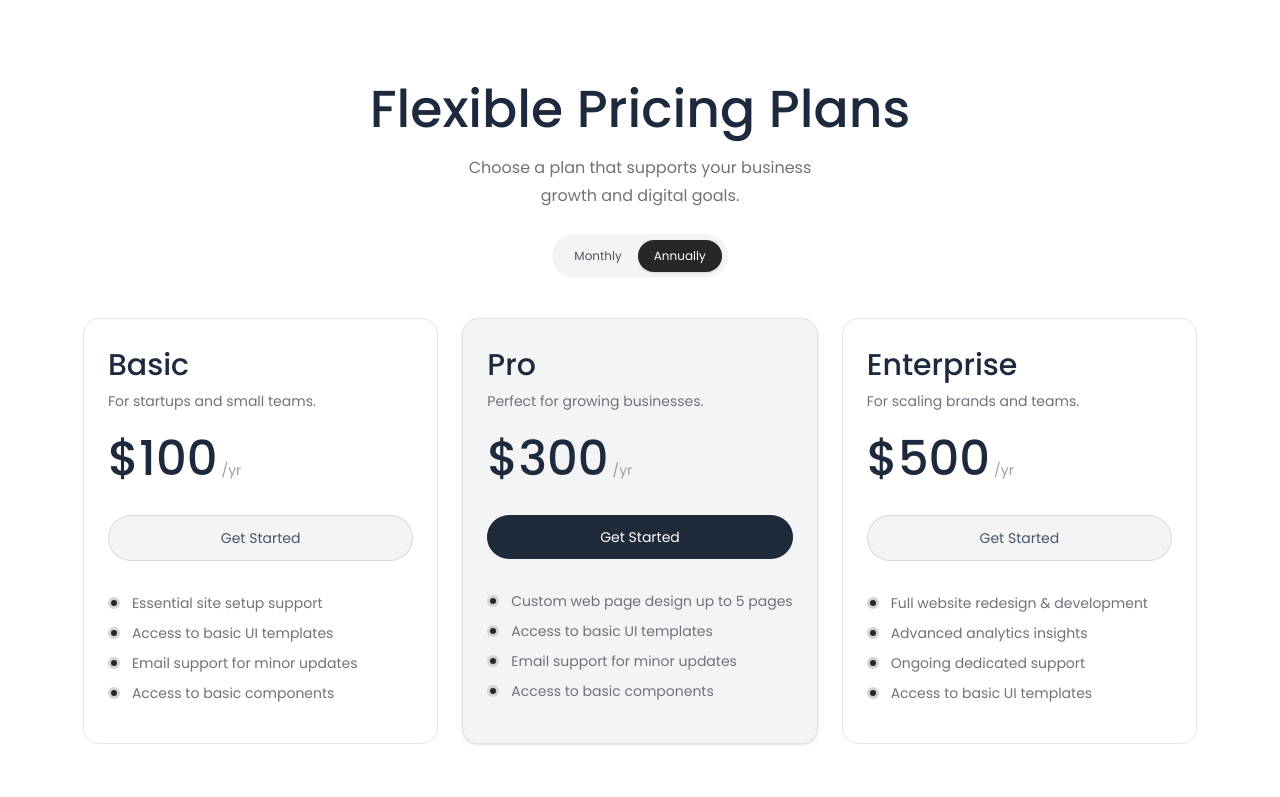
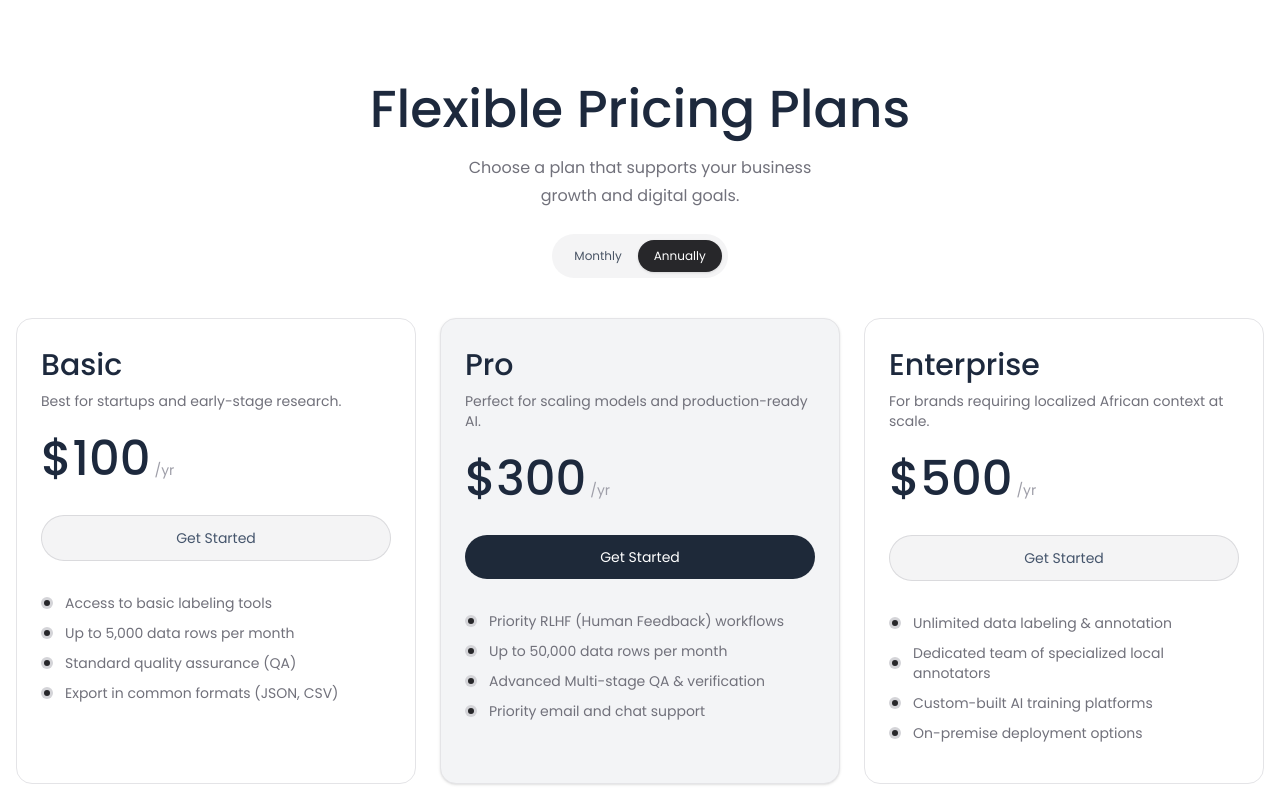
Before and after one commit to GIDEONJR4/Code-Stoic, a React (Vite) app: page / in a window 1280 px wide. Shown: the part 2000-2797 px from the top of the page. Built offline with nearby package versions, Linux system fonts and the light colour scheme.

Commit message:
change commit message for your changes.

```diff
--- a/src/What-we-do.jsx
+++ b/src/What-we-do.jsx
@@ -1,6 +1,9 @@
 export default function WhatWeDo() {
   return (
-    <div className="py-9 px-20 gap-4 items-center flex-1 justify-center flex flex-col bg-white">
+    <div
+      className="py-9 px-20 gap-4 items-center flex-1 justify-center flex flex-col bg-white"
+      id="what-we-do"
+    >
       <div>
         <h1 className="text-center font-bold text-5xl  text-red-600">
           What We Do
--- a/src/cta.jsx
+++ b/src/cta.jsx
@@ -1,7 +1,10 @@
 export default function Cta() {
   return (
     // This parent container handles the centering on the page
-    <div className="min-h-screen w-full flex items-center justify-center bg-white px-4 ">
+    <div
+      id="cta"
+      className="min-h-screen w-full flex items-center justify-center bg-white px-4 "
+    >
       {/* Your original CTA component */}
       <div className="flex flex-col items-center justify-center max-w-5xl w-full rounded-2xl shadow-md bg-gray-600 px-8 py-20 text-center">
         <div className="flex items-center -space-x-7">
--- a/src/footer.jsx
+++ b/src/footer.jsx
@@ -9,7 +9,10 @@ export default function Footer() {
                 }
             `}</style>
 
-      <footer className="flex flex-col items-center justify-around w-full py-16 text-sm bg-white text-gray-600">
+      <footer
+        id="footer"
+        className="flex flex-col items-center justify-around w-full py-16 text-sm bg-white text-gray-600"
+      >
         {/* <img src="/.f1.png" alt="" /> */}
         <p className="mt-4 text-center">
           Copyright © 2025 <a href="https://prebuiltui.com">Gideon Jr</a>. All
--- a/src/hero1.jsx
+++ b/src/hero1.jsx
@@ -28,25 +28,31 @@ export default function Hero1() {
   }, []);
 
   return (
-    <section className="bg-white w-full font-sans">
+    <section id="home" className="bg-white w-full font-sans">
       {/* Navigation Container */}
       <nav className="w-full bg-white/50 backdrop-blur-md sticky top-0 z-50 shadow-sm border-b border-gray-100">
         <div className="flex items-center justify-between p-4 md:px-16 lg:px-24 xl:px-32 ">
           {/* Logo */}
-          <a href="#" className="flex items-center">
-            <img src="/f1.png" alt="Company Logo" className="h-10 w-auto" />
+          <a href="#">
+            <img src="f1.png" alt="Company Logo" className="h-10 w-auto" />
           </a>
 
           {/* Desktop Links (Visible only on md and up) */}
           <div className="hidden md:flex items-center gap-10 font-medium text-black">
-            <a href="#" className="hover:opacity-70">
+            <a href="#home" className="hover:opacity-70">
               Home
             </a>
-            <a href="#" className="hover:opacity-70">
+            <a href="#what-we-do" className="hover:opacity-70">
               What we do
             </a>
-            <a href="#" className="hover:opacity-70">
+            <a href="#pricing" className="hover:opacity-70">
               Pricing
+            </a>
+            <a href="#cta" className="hover:opacity-70">
+              Partner with Us
+            </a>
+            <a href="#footer" className="hover:opacity-70">
+              FAQs
             </a>
           </div>
 
--- a/src/index.css
+++ b/src/index.css
@@ -1,2 +1,8 @@
 @import "tailwindcss";
 @plugin "daisyui";
+
+@layer base {
+  html {
+    @apply scroll-smooth;
+  }
+}
--- a/src/pricing.jsx
+++ b/src/pricing.jsx
@@ -6,47 +6,50 @@ export default function Pricing() {
   const pricingData = [
     {
       title: "Basic",
-      description: "For startups and small teams.",
+      description: "Best for startups and early-stage research.",
       monthly: 10,
       annual: 100,
       features: [
-        "Essential site setup support",
-        "Access to basic UI templates",
-        "Email support for minor updates",
-        "Access to basic components",
+        "Access to basic labeling tools",
+        "Up to 5,000 data rows per month",
+        "Standard quality assurance (QA)",
+        "Export in common formats (JSON, CSV)",
       ],
       isPopular: false,
     },
     {
       title: "Pro",
-      description: "Perfect for growing businesses.",
+      description: "Perfect for scaling models and production-ready AI.",
       monthly: 30,
       annual: 300,
       features: [
-        "Custom web page design up to 5 pages",
-        "Access to basic UI templates",
-        "Email support for minor updates",
-        "Access to basic components",
+        "Priority RLHF (Human Feedback) workflows",
+        "Up to 50,000 data rows per month",
+        "Advanced Multi-stage QA & verification",
+        "Priority email and chat support",
       ],
       isPopular: true,
     },
     {
       title: "Enterprise",
-      description: "For scaling brands and teams.",
+      description: "For brands requiring localized African context at scale.",
       monthly: 50,
       annual: 500,
       features: [
-        "Full website redesign & development",
-        "Advanced analytics insights",
-        "Ongoing dedicated support",
-        "Access to basic UI templates",
+        "Unlimited data labeling & annotation",
+        "Dedicated team of specialized local annotators",
+        "Custom-built AI training platforms",
+        "On-premise deployment options",
       ],
       isPopular: false,
     },
   ];
 
   return (
-    <section className="flex items-center justify-center flex-col py-20 px-4 bg-white font-sans">
+    <section
+      id="pricing"
+      className="flex items-center justify-center flex-col py-20 px-4 bg-white font-sans"
+    >
       <h1 className="font-medium text-4xl md:text-[52px] text-slate-800 text-center">
         Flexible Pricing Plans
       </h1>
```
